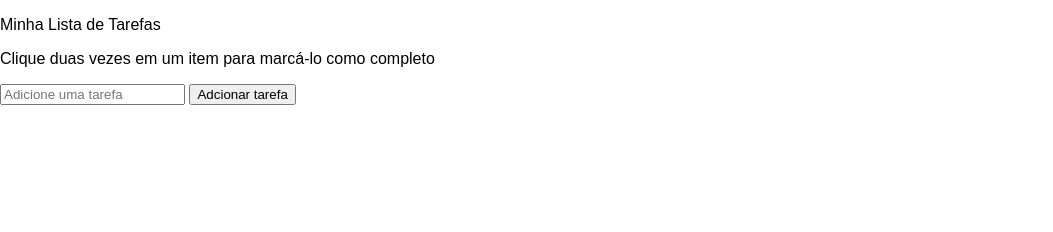
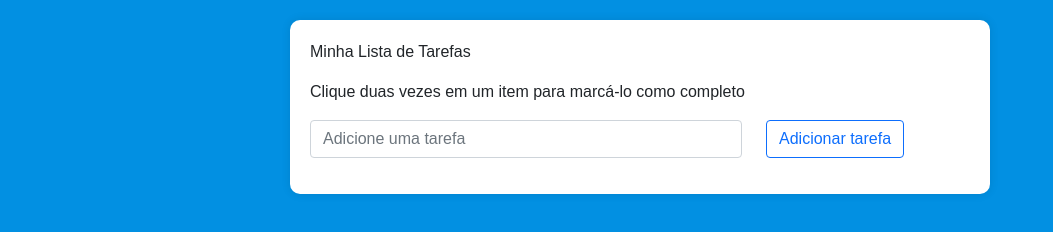
Before and after one commit to WesleybGuedes/WesleybGuedes-TodoList, a website: page index.html in a window 1280 px wide. Shown: the whole page, without its empty margins (0-1053 px from the left). Drawn offline with nearby package versions, Linux system fonts and the light colour scheme.

Commit message:
feat: bootstrap 5 implemented

```diff
--- a/index.html
+++ b/index.html
@@ -5,18 +5,26 @@
     <meta charset="UTF-8">
     <meta name="viewport" content="width=device-width, initial-scale=1.0">
     <title>Document</title>
+    <link href="https://cdn.jsdelivr.net/npm/bootstrap@5.0.2/dist/css/bootstrap.min.css" rel="stylesheet"
+        integrity="sha384-EVSTQN3/azprG1Anm3QDgpJLIm9Nao0Yz1ztcQTwFspd3yD65VohhpuuCOmLASjC" crossorigin="anonymous">
     <link rel="stylesheet" href="style.css">
 </head>
 
-<body>
+<body id="container">
     <header>
         <p> Minha Lista de Tarefas </p>
     </header>
     <main>
         <p id="funcionamento">Clique duas vezes em um item para marcá-lo como completo</p>
-        <input type="text" id="texto-tarefa" placeholder="Adicione uma tarefa">
-        <button id="criar-tarefa">Adcionar tarefa</button>
-        <ol id="lista-tarefas"></ol>
+        <div class="row">
+            <div class="col-md-8">
+                <input type="text" class="form-control" id="texto-tarefa" placeholder="Adicione uma tarefa">
+            </div>
+            <div class="col-md-4">
+                <button id="criar-tarefa" class="btn btn-outline-primary">Adicionar tarefa</button>
+            </div>
+        </div>
+        <ol id="lista-tarefas" class="mt-3"></ol>
     </main>
 
     <script src="script.js"></script>
--- a/style.css
+++ b/style.css
@@ -1,7 +1,19 @@
-/* styles */
+html {
+  background-color: rgb(2 , 144 , 226);
+}
+
 body {
   font-family: Arial, sans-serif;
+  margin: auto;
+  padding: 0;
+  max-width: 700px;
+  margin-top: 20px;
+  max-height: 100%;
+}
+
+#container {
   background-color: white;
-  margin: 0;
-  padding: 0;
+  padding: 20px;
+  border-radius: 10px;
+  box-shadow: 0 0 10px rgba(0 , 0 , 0 , 0.1);
 }
```
